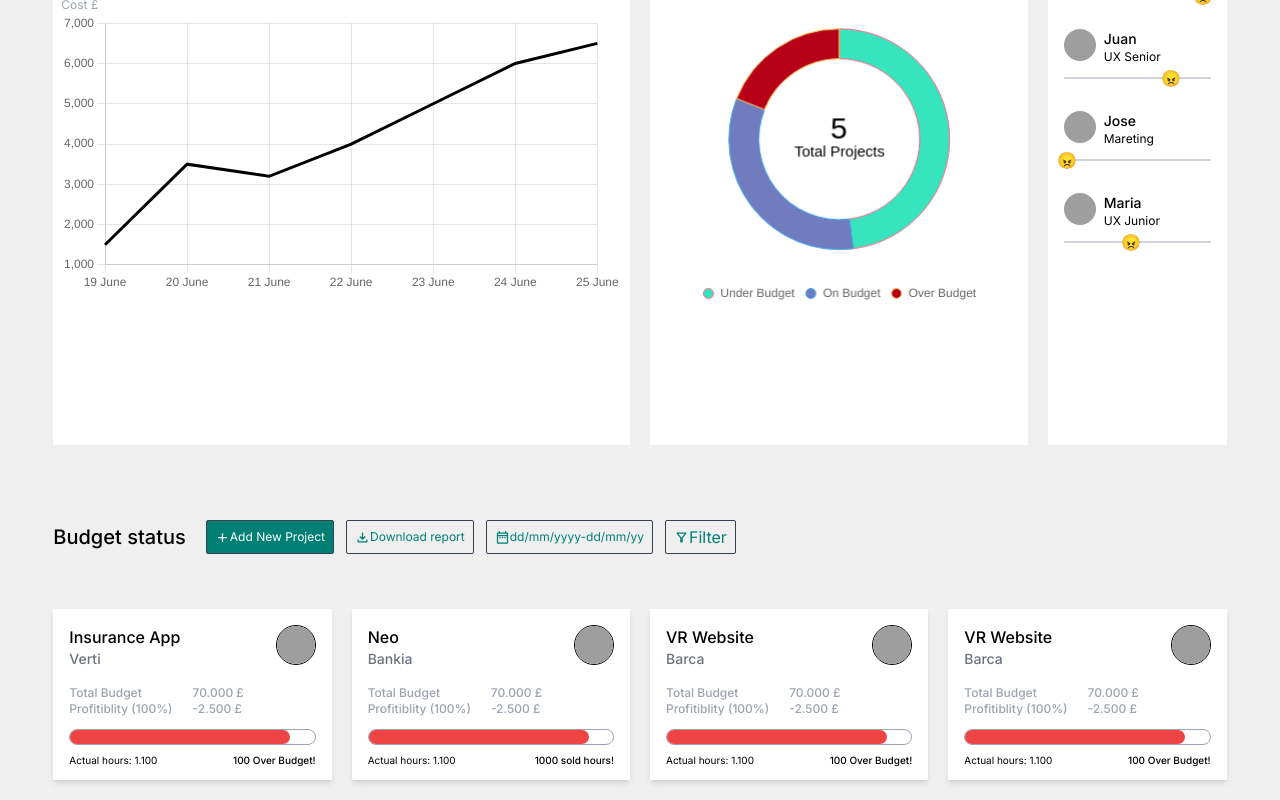
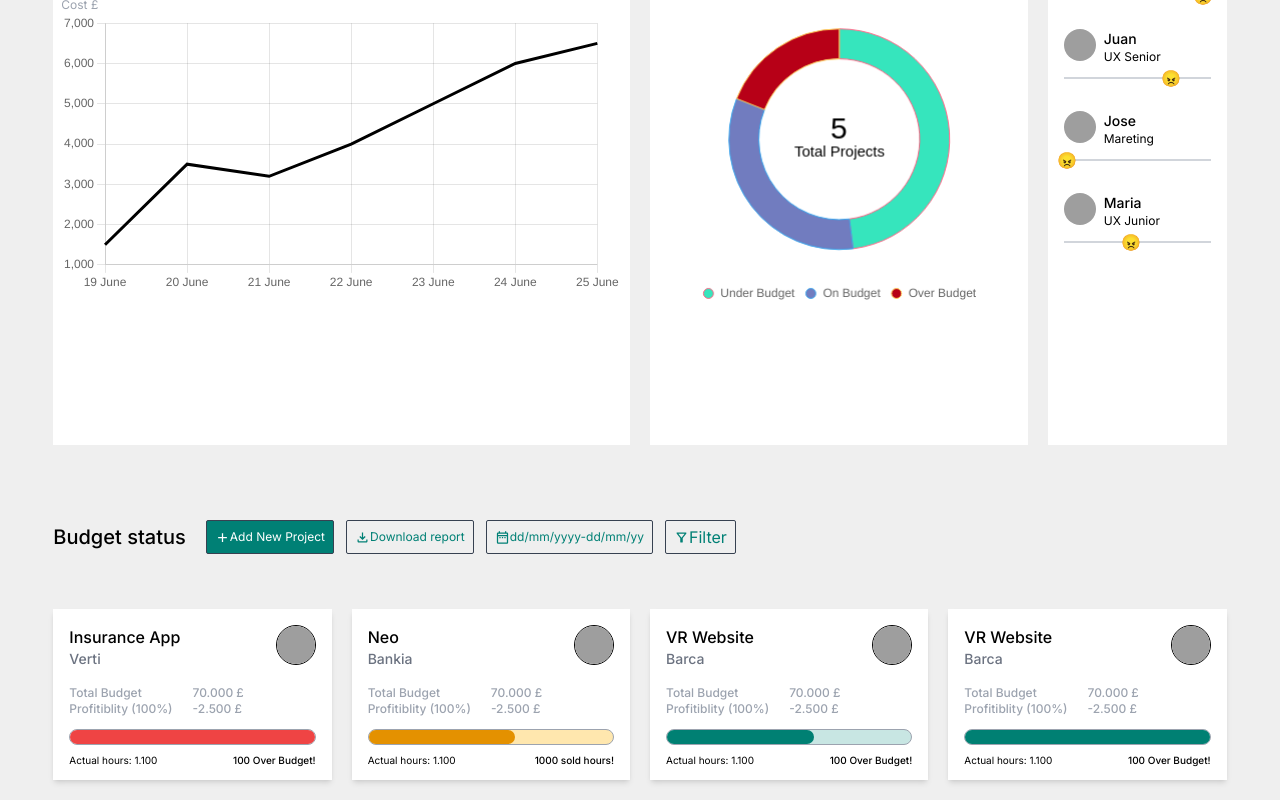
Before and after one commit to Avin008/roc8-user-dashboard-assignment, a React (Vite) app: page / in a window 1280 px wide. Shown: the part 271-1071 px from the top of the page. Built offline with nearby package versions, Linux system fonts and the light colour scheme; grey boxes are pictures that could not be loaded.

Commit message:
style: progress bar style

```diff
--- a/src/components/ProjectCard.tsx
+++ b/src/components/ProjectCard.tsx
@@ -42,13 +42,19 @@ const ProjectCard = ({
       </div>
       <div
         className={`border mt-3 border-gray-400 h-4 rounded-full mx-4 ${
-          appData.id === 2 && "bg-[#FAE4B3]"
-        }`}
+          appData.id === 1 && "bg-[#f5dca7]}"
+        } ${appData.id === 2 && "bg-[#FFE7AE]"} ${
+          appData.id === 3 && "bg-[#C8E6E3]"
+        } ${appData.id === 4 && "bg-[#C8E6E3]"}`}
       >
         <div
-          className={`bg-red-500 w-[90%] h-full rounded-full ${
-            appData.id === 3 && "bg-[#C78C0E]"
-          }`}
+          className={`${
+            appData.id === 1 && "bg-red-500 w-full"
+          } ${appData.id === 2 && "bg-[#E49100] w-[60%]"} ${
+            appData.id === 3 && "bg-[#008073] w-[60%]"
+          } ${
+            appData.id === 4 && "bg-[#008073]"
+          } rounded-full h-full`}
         ></div>
       </div>
       <div className="flex justify-between mt-2 text-[10px] px-4">
--- a/src/data/index.ts
+++ b/src/data/index.ts
@@ -73,7 +73,7 @@ export const appData: {
     hourStatus: "100 Over Budget!",
   },
   {
-    id: 1,
+    id: 2,
     name: "Neo",
     madeBy: "Bankia",
     totalBudget: "70.000",
@@ -82,7 +82,7 @@ export const appData: {
     hourStatus: "1000 sold hours!",
   },
   {
-    id: 1,
+    id: 3,
     name: "VR Website",
     madeBy: "Barca",
     totalBudget: "70.000",
@@ -91,7 +91,7 @@ export const appData: {
     hourStatus: "100 Over Budget!",
   },
   {
-    id: 1,
+    id: 4,
     name: "VR Website",
     madeBy: "Barca",
     totalBudget: "70.000",
```
